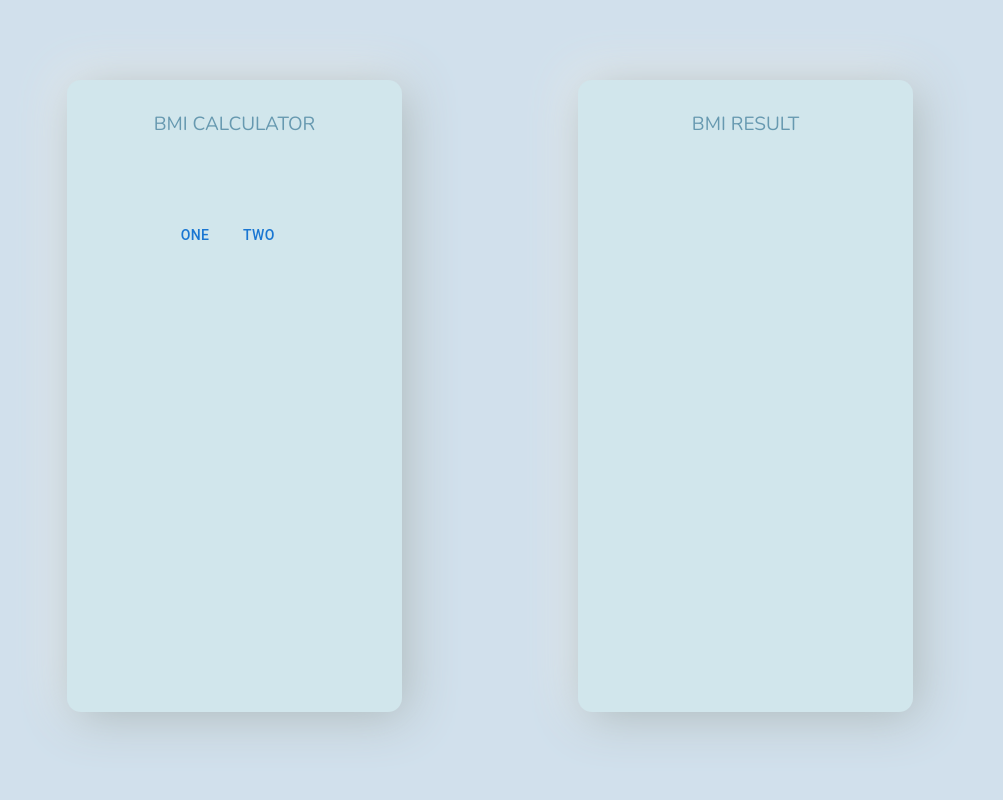
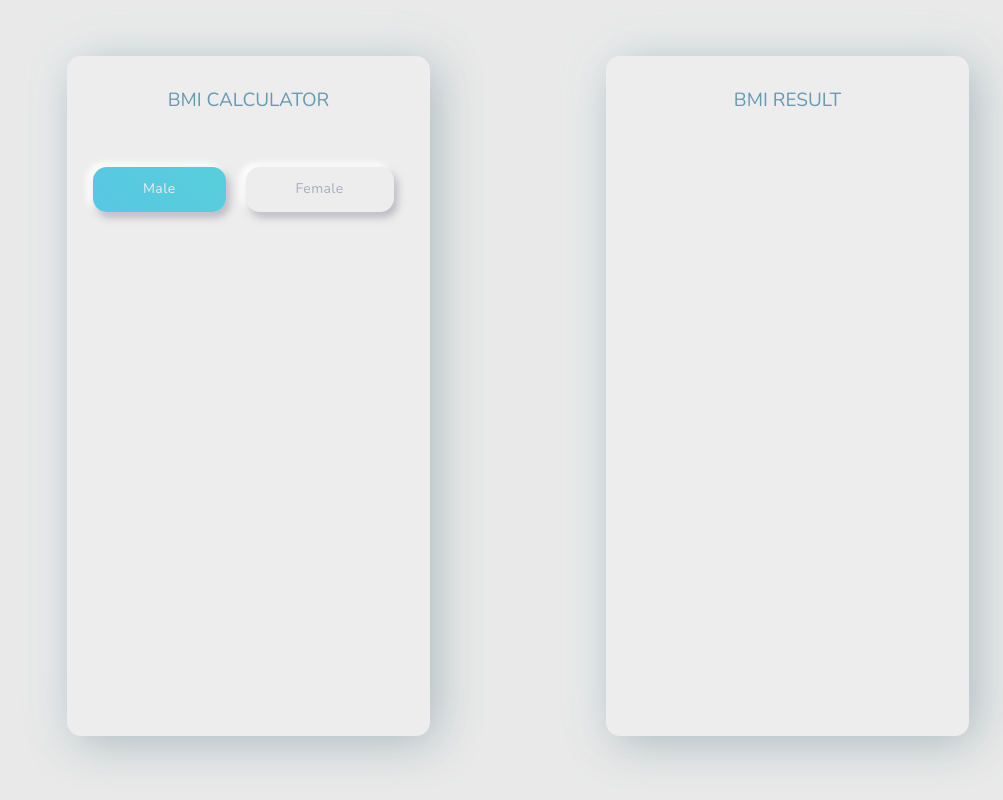
Before and after one commit to erfan-goodarzi/bmi-calculator, a React (Create React App) app: page / in a window 1280 px wide. Shown: the whole page, without its empty margins (277-1280 px from the left). Built offline with nearby package versions, Linux system fonts and the light colour scheme.

Commit message:
Finish Select gender

```diff
--- a/src/App.js
+++ b/src/App.js
@@ -7,7 +7,7 @@ function App() {
   return (
     <div className="App">
       <GlobalStyles/>
-      <Box sx={{display:'flex', mt: 10}}>
+      <Box sx={{display:'flex', mt: 7}}>
       <BmiBox title="BMI CALCULATOR" gender={<SelectGender/>}/>
       <BmiBox title="BMI RESULT" />
       </Box>
--- a/src/Component/Bmi-box.jsx
+++ b/src/Component/Bmi-box.jsx
@@ -4,14 +4,14 @@ export default function BmiBox(props) {
   return (
     <Box
       sx={{
-        width: 335,
+        width: 363,
         marginLeft: "21rem",
         marginRight: "-10rem",
         borderRadius: "14px",
         color: "#6799b0",
-        background: " #d1e6ec",
+        background: " #EDEDED",
         boxShadow: "5px 5px 49px #a1b1b6, -5px -5px 49px #ffffff",
-        height: "79vh",
+        height: "85vh",
       }}
     >
       <Box
--- a/src/container/material ui/Global-style.js
+++ b/src/container/material ui/Global-style.js
@@ -4,9 +4,16 @@ const useStyles = makeStyles(() =>
   createStyles({
     "@global": {
       body: {
-        background: "#d1e0ec !important",
-
+        background: "#E9E9E9 !important",
+        fontFamily: "Nunito !important"
       },
+      '*': {
+        fontFamily: 'Nunito !important',
+        textTransform: 'capitalize !important'
+      },
+      '.MuiButton-root': {
+        fontSize: '1rem',
+      }
     },
   })
 );
--- a/src/container/material ui/SelectGander.js
+++ b/src/container/material ui/SelectGander.js
@@ -3,9 +3,39 @@ import Button from "@mui/material/Button";
 
 export default function SelectGender() {
   return (
-    <Box sx={{margin:' 5rem 6rem'}}>
-      <Button>One</Button>
-      <Button>Two</Button>
+    <Box  sx={{margin:' 3rem 1rem',width: '100%'}}>
+      <Button
+
+      sx={{
+        background: 'linear-gradient(45deg, #59C7E2, #56CFDB)',
+        margin: "6px 10px",
+        padding: '10px 50px',
+        fontSize: '14px',
+        borderRadius: '14px',
+        color: '#EDEDED',
+        boxShadow: "3px 5px 7px 1px #908d9e80, -4px -2px 6px 2px #ffffff",
+        '&:hover': {
+          color: '#3f6b88',
+
+
+        }
+      }}
+      >Male</Button>
+      <Button
+        sx={{
+          background: '#EDEDED',
+          padding: '10px 50px',
+          margin: "6px 10px",
+          fontSize: '14px',
+          borderRadius: '14px',
+          color: '#A8ACB9',
+          boxShadow: "3px 5px 7px 1px #908d9e80, -4px -2px 6px 2px #ffffff",
+          '&:hover': {
+            color: '#56CFDB',
+
+          }
+        }}
+      >Female</Button>
     </Box>
   );
 }
```
